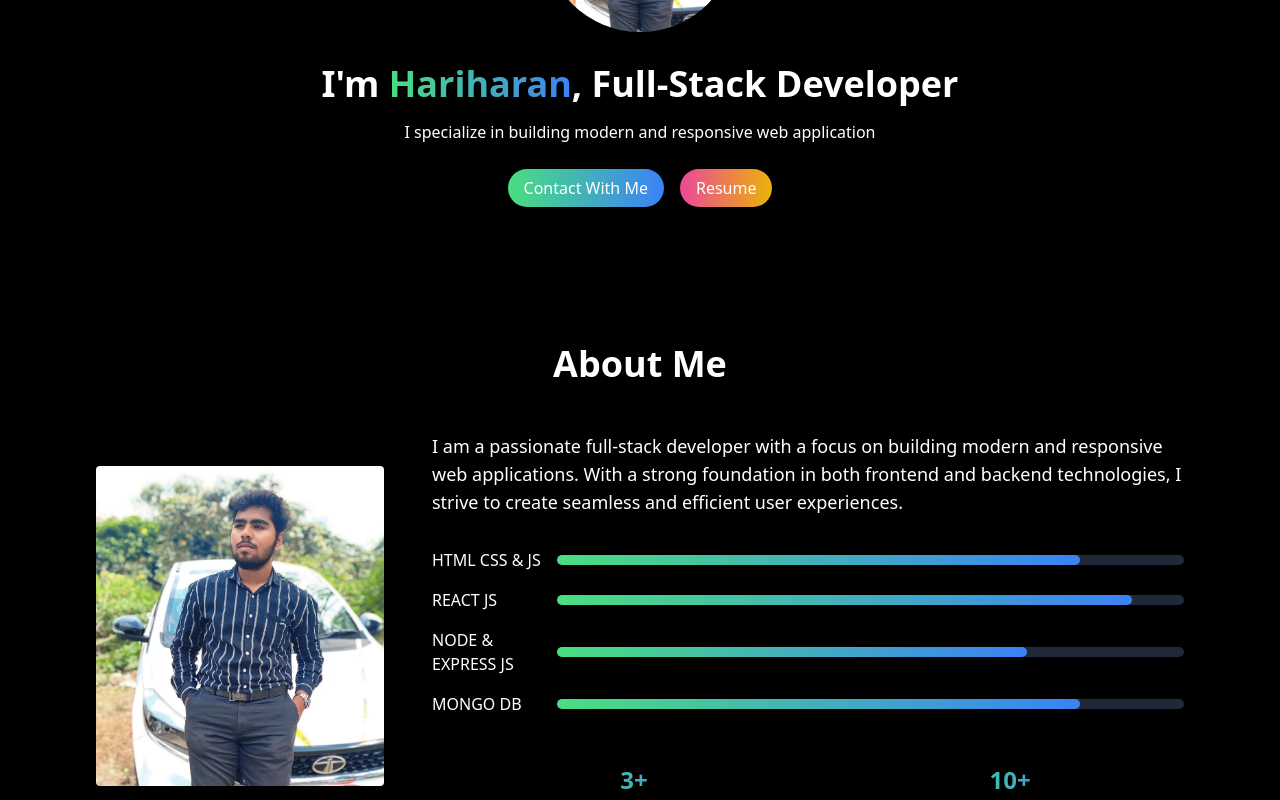
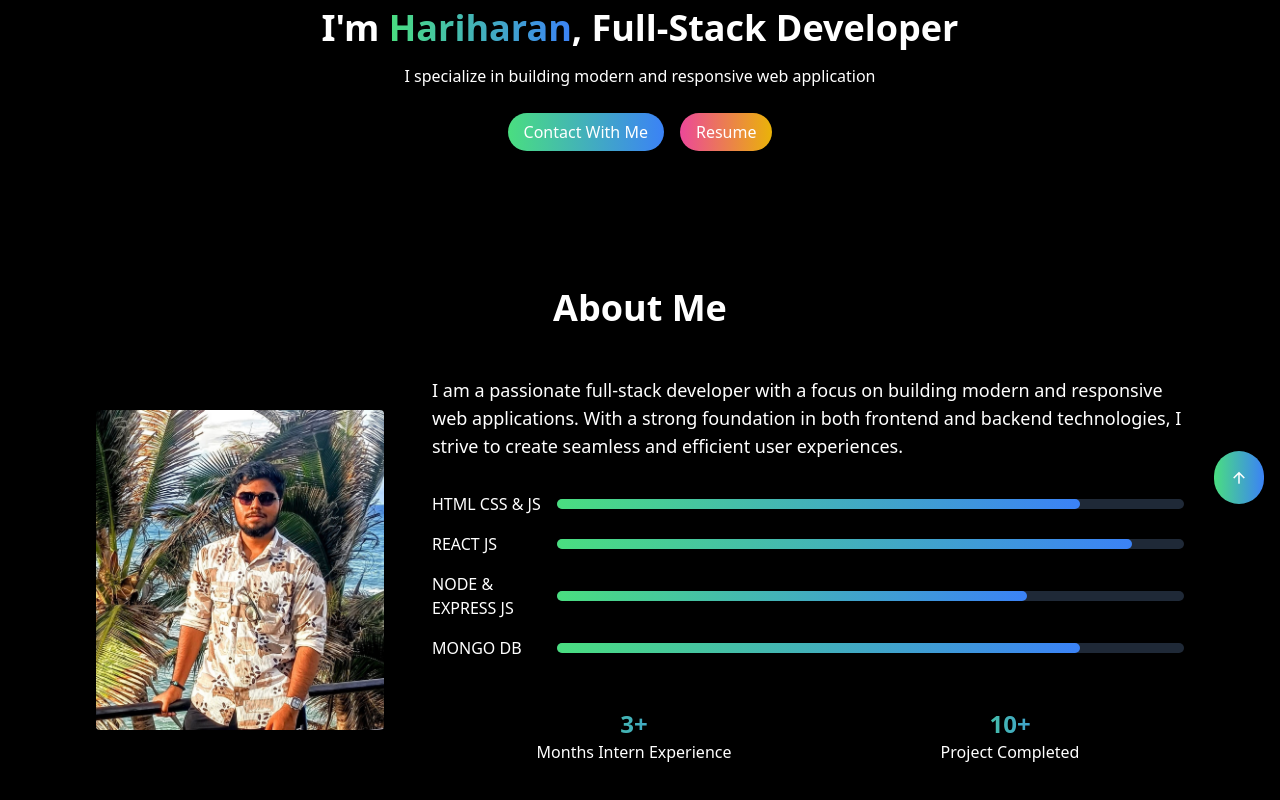
Before and after one commit to SSHariharan24/deploy-client, a React (Vite) app in the folder client/: page / in a window 1280 px wide. Shown: the part 280-1080 px from the top of the page. Built offline with nearby package versions, Linux system fonts and the light colour scheme.

Commit message:
some changes in commit

```diff
--- a/client/package.json
+++ b/client/package.json
@@ -12,9 +12,11 @@
   "dependencies": {
     "axios": "^1.7.7",
     "dotenv": "^16.4.5",
+    "framer-motion": "^11.15.0",
     "react": "^18.3.1",
     "react-dom": "^18.3.1",
-    "react-icons": "^5.3.0"
+    "react-icons": "^5.3.0",
+    "remixicon": "^4.6.0"
   },
   "devDependencies": {
     "@eslint/js": "^9.9.0",
--- a/client/src/components/About.jsx
+++ b/client/src/components/About.jsx
@@ -1,12 +1,26 @@
 import React from 'react'
-import AboutImage from '../assets/about-me.jpg'
+import AboutImage from '../assets/hari.jpg'
+import { motion } from "framer-motion";
+
+import {fadeIn} from './variants.js'
 export const About = () => {
   return (
     <div className='bg-black text-white py-20' id="About">
-        <div className='container mx-auto px-8 md:px-16 lg:px-24'>
+        <motion.div
+        variants={fadeIn("left",0.2)}
+        initial="hidden"
+        whileInView={"show"}
+        viewport={{once:false,amount:0.7}}
+        className='container mx-auto px-8 md:px-16 lg:px-24'>
             <h2 className='text-4xl font-bold text-center mb-12'>About Me</h2>
             <div className='flex flex-col md:flex-row items-center md:space-x-12'>
-                <img src={AboutImage} alt="" className='w-72 h-80 rounded object-cover mb-8 md:mb-0' />
+                <motion.img
+                variants={fadeIn("up",0.5)}
+                initial="hidden"
+                whileInView={"show"}
+                whileHover="hover"
+                viewport={{once:false,amount:0.7}}
+                src={AboutImage} alt="" className='w-72 h-80 rounded object-cover mb-8 md:mb-0' />
                <div className='flex-1'>
                  <p className='text-lg mb-8'>
                 I am a passionate full-stack developer with a focus on building
@@ -88,7 +102,7 @@ export const About = () => {
 
 </div>
     </div>
-        </div>
+        </motion.div>
             </div>
   )
 }
--- a/client/src/components/Contacts.jsx
+++ b/client/src/components/Contacts.jsx
@@ -1,6 +1,8 @@
 import React, { useState } from 'react';
 import axios from 'axios';
 import { FaEnvelope, FaMapMarkedAlt, FaPhone } from 'react-icons/fa';
+import { motion } from "framer-motion";
+import {fadeIn} from './variants.js'
 // const backend = process.env.REACT_APP_BACKEND_URL
 export const Contacts = () => {
   // State to manage form data
@@ -46,10 +48,25 @@ export const Contacts = () => {
 
   return (
     <div className="bg-black text-white py-20" id="Contacts">
-      <div className="container mx-auto px-8 md:px-16 lg:px-24">
-        <h2 className="text-4xl font-bold text-center mb-12">Contact Me</h2>
+      <motion.div
+      variants={fadeIn("right",0.2)}
+      initial="hidden"
+      whileInView={"show"}
+      viewport={{once:false,amount:0.7}}
+      className="container mx-auto px-8 md:px-16 lg:px-24">
+        <motion.h2
+        variants={fadeIn("right",0.2)}
+        initial="hidden"
+        whileInView={"show"}
+        viewport={{once:false,amount:0.7}}
+        className="text-4xl font-bold text-center mb-12">Contact Me</motion.h2>
         <div className="flex flex-col md:flex-row items-center md:space-x-12">
-          <div className="flex-1">
+          <motion.div
+          variants={fadeIn("right",0.2)}
+          initial="hidden"
+          whileInView={"show"}
+          viewport={{once:false,amount:0.7}}
+          className="flex-1">
             <h3 className='text-3xl font-bold text-transparent bg-clip-text bg-gradient-to-r
             from-green-400 to-blue-500 mb-4'>Let's Talk</h3>
             <p>I'm open to discussing web development projects or partnership opportunities.</p>
@@ -67,7 +84,7 @@ export const Contacts = () => {
                 <FaMapMarkedAlt className='inline-block text-green-400 mr-2'></FaMapMarkedAlt>
                 <span>Temcy colony 1st cross street vilangudi, Madurai, India</span>
             </div>
-          </div>
+          </motion.div>
           <div className='flex-1 w-full'>
             <form className='space-y-4' onSubmit={handleSubmit}>
                 {statusMessage && <p>{statusMessage}</p>}
@@ -120,7 +137,7 @@ export const Contacts = () => {
             </form>
           </div>
         </div>
-      </div>
+      </motion.div>
     </div>
   );
 };
--- a/client/src/components/Footer.jsx
+++ b/client/src/components/Footer.jsx
@@ -1,10 +1,17 @@
 import React from "react";
 import { FaFacebook, FaGithub, FaLinkedin, FaTwitter } from "react-icons/fa";
-
+import 'remixicon/fonts/remixicon.css';
+import { motion } from "framer-motion";
+import {fadeIn} from './variants.js'
 const Footer = () => {
   return (
     <footer className="bg-black text-white py-8">
-      <div className="container mx-auto px-8 md:px-16 lg:px-24">
+      <motion.div
+      variants={fadeIn("left",0.2)}
+      initial="hidden"
+      whileInView={"show"}
+      viewport={{once:false,amount:0.7}}
+      className="container mx-auto px-8 md:px-16 lg:px-24">
         <div className="flex flex-col md:flex-row md:space-x-12 items-center mb-4">
           <div className="flex-1 mb-4 md:mb-0">
             <h3 className="text-2xl font-bold mb-2">Hariharan s s</h3>
@@ -60,9 +67,19 @@ const Footer = () => {
             <a href="#" className="text-gray-400 hover:text-white">
               Terms of Service
             </a>
+  <motion.a
+  href="#"
+  initial={{ y: 0 }}
+  whileHover={{ y: -10, boxShadow: "0px 10px 20px rgba(0, 0, 0, 0.2)" }}
+  transition={{ type: "spring", stiffness: 300 }}
+  className="fixed right-4 bottom-4 bg-gradient-to-r from-green-400 to-blue-500 shadow-sm px-3 py-2 md:px-4 md:py-3 rounded-full text-lg z-50"
+  aria-label="Scroll to top"
+>
+  <i className="ri-arrow-up-line text-white"></i>
+</motion.a>
           </div>
         </div>
-      </div>
+      </motion.div>
     </footer>
   );
 };
--- a/client/src/components/Hero.jsx
+++ b/client/src/components/Hero.jsx
@@ -1,17 +1,42 @@
 import React from 'react'
 import HeroImage from '../assets/hero-images.jpg'
+import { motion } from "framer-motion";
+
+import {fadeIn} from './variants.js'
 export const Hero = () => {
   return (
-    <div className='bg-black text-white text-center py-16' id="Hero">
-        <img src={HeroImage} alt="" className='mx-auto mb-8 w-48 h-48 rounded-full object-cover
-        transition-transform duration-300 hover:scale-105' />
-        <h1 className='text-4xl font-bold'>
+    <div
+    className='bg-black text-white text-center py-16' id="Hero">
+        <motion.img
+        variants={fadeIn("right",0.2)}
+        initial="hidden"
+        whileInView={"show"}
+        whileHover="newhover"
+        viewport={{once:false,amount:0.7}}
+        src={HeroImage} alt="" className='mx-auto mb-8 w-48 h-48 rounded-full object-cover
+        transition-transform duration-0 hover:scale-105' />
+        <motion.h1
+        variants={fadeIn("left",0.2)}
+        initial="hidden"
+        whileInView={"show"}
+        viewport={{once:false,amount:0.7}}
+        className='text-4xl font-bold'>
           I'm {""}
           <span className='text-transparent bg-clip-text bg-gradient-to-r from-green-400 to-blue-500'>Hariharan</span>
           , Full-Stack Developer
-        </h1>
-        <p className='mt-4 text-lg,text-gray-300 '>I specialize in building modern and responsive web application</p>
-        <div className='mt-8 space-x-4'>
+        </motion.h1>
+        <motion.p
+        variants={fadeIn("right",0.2)}
+        initial="hidden"
+        whileInView={"show"}
+        viewport={{once:false,amount:0.7}}
+        className='mt-4 text-lg,text-gray-300 '>I specialize in building modern and responsive web application</motion.p>
+        <motion.div
+        variants={fadeIn("right",0.2)}
+        initial="hidden"
+        whileInView={"show"}
+        viewport={{once:false,amount:0.7}}
+        className='mt-8 space-x-4'>
           <a href='https://www.linkedin.com/in/hariharan-ss-525aa7329?utm_source=share&utm_campaign=share_via&utm_content=profile&utm_medium=android_app' className='bg-gradient-to-r from-green-400 to-blue-500 text-white
         transform transition-transform duration-300 hover:scale-105 px-4 py-2 rounded-full'>
             Contact With Me
@@ -20,7 +45,7 @@ export const Hero = () => {
         transform transition-transform duration-300 hover:scale-105 px-4 py-2 rounded-full '>
             Resume
             </a>
-        </div>
+        </motion.div>
     </div>
   )
 }
--- a/client/src/components/Navbar.jsx
+++ b/client/src/components/Navbar.jsx
@@ -2,7 +2,7 @@ import React from 'react'
 
 export const Navbar = () => {
   return (
-    <nav className='bg-black text-white px-8 md:px-16 lg:px-24'>
+    <nav className='fixed top-0 left-0 w-full bg-black/70 backdrop-blur-lg text-white px-8 md:px-16 lg:px-24 z-50' id='navbar'>
     <div className='container py-2 flex justify-center md:justify-between items-center'>
         <div className='text-2xl font-bold hidden md:inline '>Hariharan</div>
         <div className='space-x-6'>
--- a/client/src/components/Service.jsx
+++ b/client/src/components/Service.jsx
@@ -1,5 +1,7 @@
 import React from 'react'
+import { motion } from "framer-motion";
 
+import {fadeIn} from './variants.js'
 const services = [
 
     {
@@ -23,11 +25,27 @@ const services = [
 export const Service = () => {
   return (
     <div className='bg-black text-white py-20' id="Service">
-    <div className='container mx-auto px-8 md:px-16 lg:px-24'>
-        <h2 className='text-4xl font-bold text-center mb-12'> My Services</h2>
+    <motion.div
+    variants={fadeIn("right",0.2)}
+    initial="hidden"
+    whileInView={"show"}
+    viewport={{once:false,amount:0.7}}
+    className='container mx-auto px-8 md:px-16 lg:px-24'>
+        <motion.h2
+        variants={fadeIn("right",0.2)}
+        initial="hidden"
+        whileInView={"show"}
+        viewport={{once:false,amount:0.7}}
+        className='text-4xl font-bold text-center mb-12'> My Services</motion.h2>
         <div className='grid grid-cols-1 md:grid-cols-2 lg:grid-cols-3 gap-8'>
             {services.map(service => (
-              <div key={service.id} className='bg-gray-800 px-6 pb-6 rounded-lg hover:shadow-lg
+              <motion.div
+              variants={fadeIn("right",0.2)}
+        initial="hidden"
+        whileInView={"show"}
+        whileHover="newhover1"
+        viewport={{once:false,amount:0.7}}
+              key={service.id} className='bg-gray-800 px-6 pb-6 rounded-lg hover:shadow-lg
               transform-transform duration-300 hover:scale-105'>
 
                 {/* <div className='text-right text-2xl font-bold text-transparent bg-clip-text
@@ -41,10 +59,10 @@ export const Service = () => {
               </h3>
               <p className="mt-2 text-gray-300">{service.description}</p>
               <a href="#" className="mt-4 inline-block text-green-400 hover:text-blue-500">Read More</a>
-              </div>
+              </motion.div>
             ))}
         </div>
-        </div>
+        </motion.div>
         </div>
   )
 }
--- /dev/null
+++ b/client/src/components/variants.js
@@ -0,0 +1,32 @@
+export const fadeIn = (direction,delay) => {
+    return{
+        hidden:{
+            y:direction === 'up' ? 40 : direction === 'down' ? -40 : 0,
+            x:direction === 'left' ? 40 : direction === 'right' ? -40 : 0,
+        },
+        show:{
+            y:0,
+            x:0,
+            opacity:1,
+            transition:{
+                type:'tween',
+                duration:1.2,
+                delay:delay,
+                ease:[0.25,0.25,0.25,0.75],
+            }
+        },
+        hover: {
+            scale: 1.10,
+            rotate: 10,
+            transition: { type: "spring", stiffness: 400 },
+          },
+          newhover:{
+            scale: 1.1,
+      transition: { type: "spring", stiffness: 400 },
+          },
+          newhover1:{
+            scale: 1.1,
+      transition: { type: "spring", stiffness: 400 },
+          }
+    }
+}
--- a/client/src/index.css
+++ b/client/src/index.css
@@ -1,3 +1,7 @@
 @tailwind base;
 @tailwind components;
 @tailwind utilities;
+
+html{
+    @apply overflow-x-hidden scroll-smooth
+}
```
Also changed, not shown: client/src/components/Projects.jsx (+27 -7 lines), client/src/assets/hari.jpg (added), 1 other file (tests, documents, lock files or other folders).
